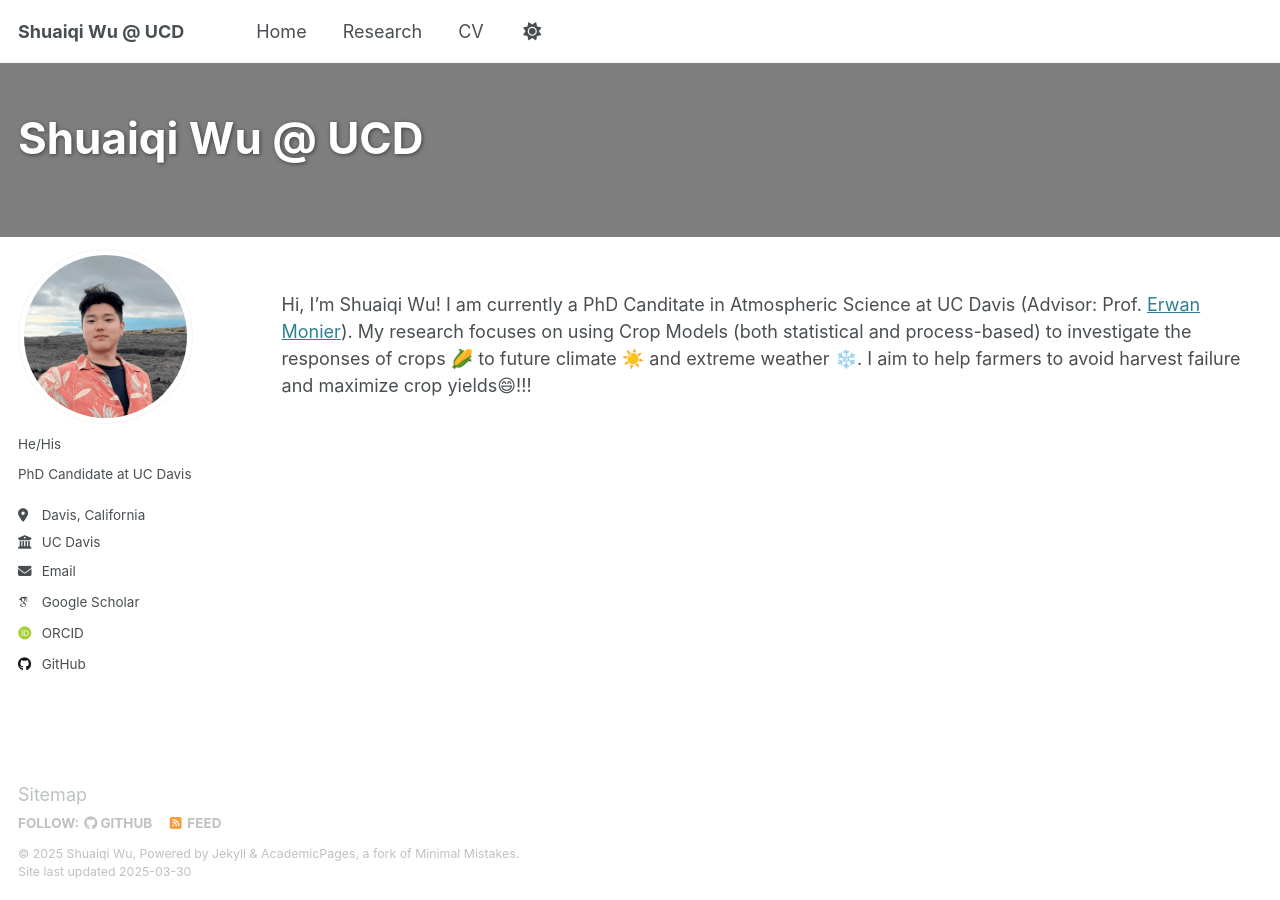
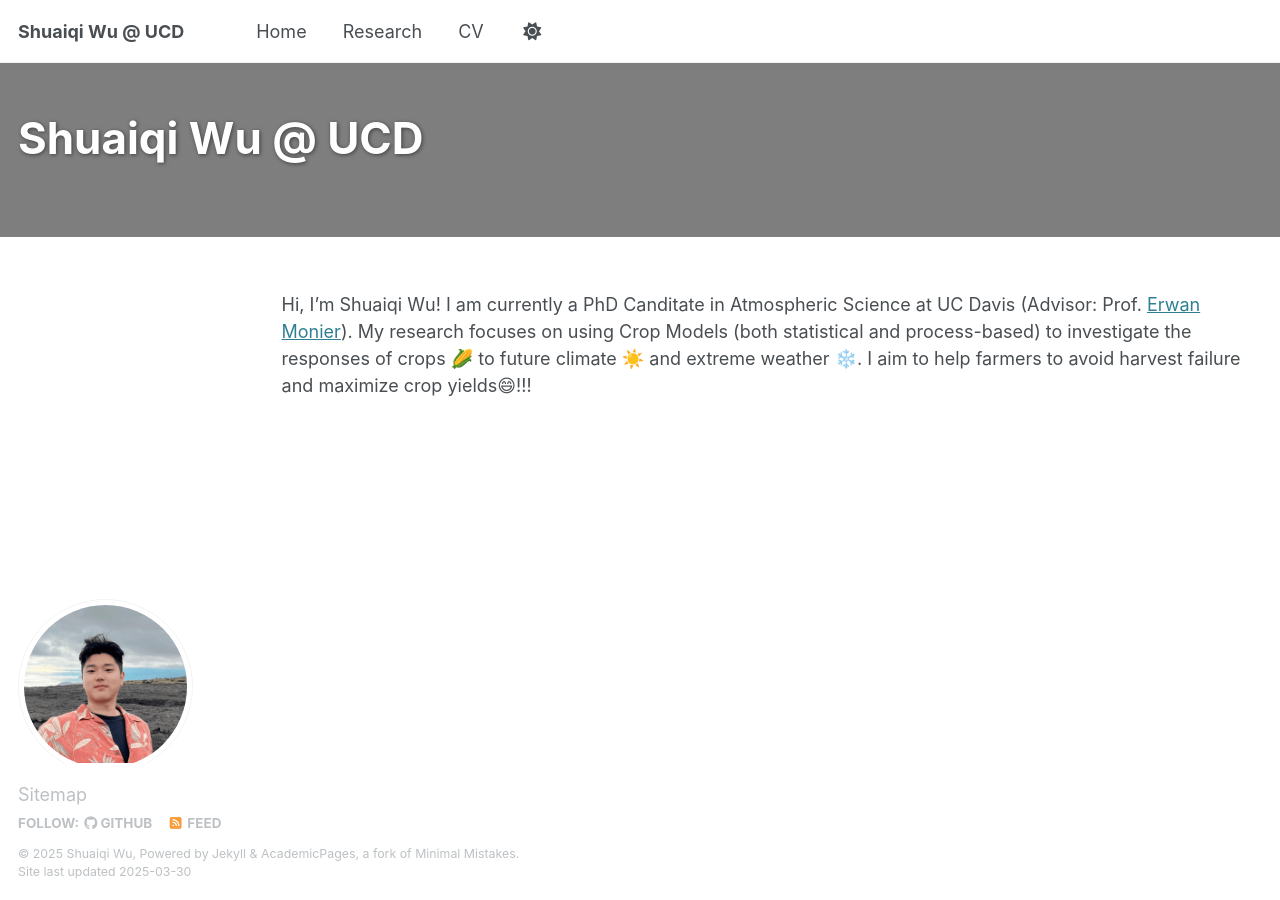
Before and after one commit to shqwu/shqwu.github.io, a Jekyll site: the page built from _pages/index.md, in a window 1280 px wide. Built offline with Jekyll 4.4.1, drawn with Linux system fonts in a browser that asks for light colours; emoji names are drawn with the system emoji font; some web fonts are replaced.

Commit message:
Update _sidebar.scss

```diff
--- a/_sass/layout/_sidebar.scss
+++ b/_sass/layout/_sidebar.scss
@@ -7,8 +7,8 @@
    ========================================================================== */
 
 .sidebar {
-  -webkit-transform: translate3d(0, 150px , 0);
-          transform: translate3d(0, 150px , 0);
+  -webkit-transform: translate3d(0, 500px , 0);
+          transform: translate3d(0, 500px , 0);
 
   @include clearfix();
   margin-bottom: 1em;
```
